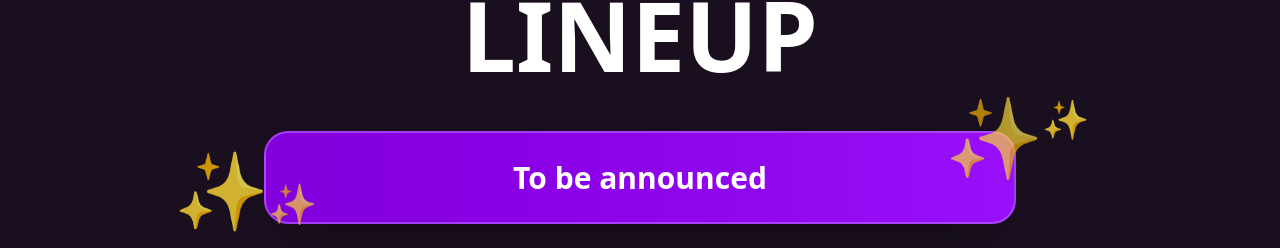
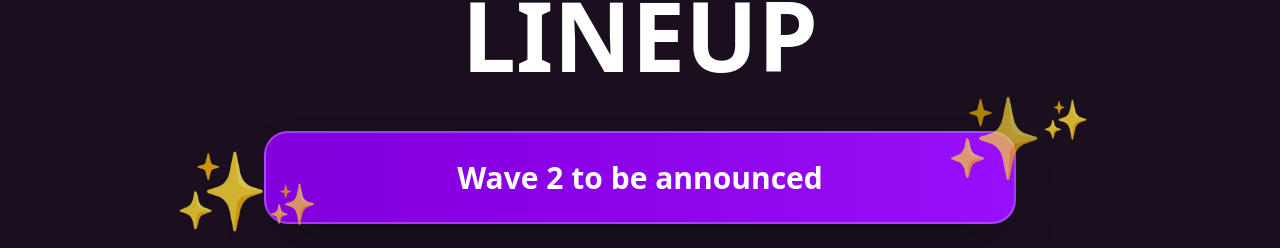
Before and after one commit to BolajiOlajide/danceeko, a Next.js app: page / in a window 1280 px wide. Shown: the part 1613-1861 px from the top of the page. Built offline with nearby package versions, Linux system fonts and the light colour scheme.

Commit message:
specify that wave 2 lineup is coming

```diff
--- a/src/components/sections/lineup.tsx
+++ b/src/components/sections/lineup.tsx
@@ -113,7 +113,7 @@ export function Lineup() {
 
           <div className="rounded-2xl border-2 border-purple-400/50 bg-linear-to-r from-purple-700 to-purple-600 px-4 py-4 text-center shadow-2xl sm:rounded-3xl sm:px-8 sm:py-6">
             <p className="text-base font-bold leading-snug text-white sm:text-xl md:text-2xl lg:text-3xl">
-              To be announced
+              Wave 2 to be announced
             </p>
           </div>
         </div>
```
